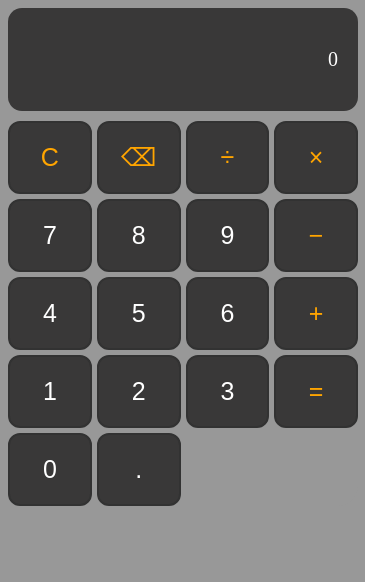
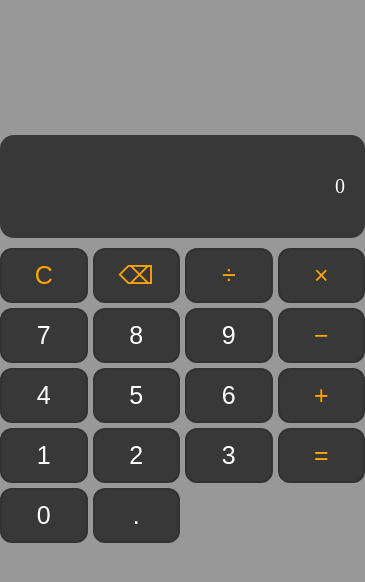
Before and after one commit to thereak3978/Calculator, an Electron app: page renderer/index.html in a window 365 px wide. Drawn offline with Linux system fonts and the light colour scheme.

Commit message:
Minor change-Scale function

```diff
--- a/main.js
+++ b/main.js
@@ -6,6 +6,10 @@ function createWindow(){
 
         width:365,
         height: 550,
+        maxWidth:  500,
+        maxHeight: 565,
+        minWidth: 250,
+        minHeight: 365,
         resizable: true,
         tittle: "calculator",
         webPreferences:{
--- a/renderer/styles.css
+++ b/renderer/styles.css
@@ -1,8 +1,17 @@
 body {
     background-color: #989898;
+    height: 100vh;
+    margin: 0;
+
+    display: flex;
+    justify-content: center;
+    align-items: center;
 }
 .calculadora{
-    width: 350px;
+    width: min(100%, 365px);
+    max-height: 100vh;
+    aspect-ratio: 7 / 11;
+
     border-radius: 20px;
     background-color: #989898;
 }
@@ -14,6 +23,7 @@ body {
     padding: 20px;
     border-radius: 14px;
     font-size: 20px;
+    font-style: Arial;
 }
 
 .teclado{
@@ -32,8 +42,8 @@ body {
     border:#ed9874;
     color: rgb(255, 255, 255);
     border-radius: 12px;
-    padding: 20px;
-    font-size: 25px;
+    padding: clamp(8px, 3vw, 20px);
+    font-size: clamp(25px, 5vw, 50px);
     cursor: pointer;
     border: 2px solid rgb(50, 50, 50);
 }
```
